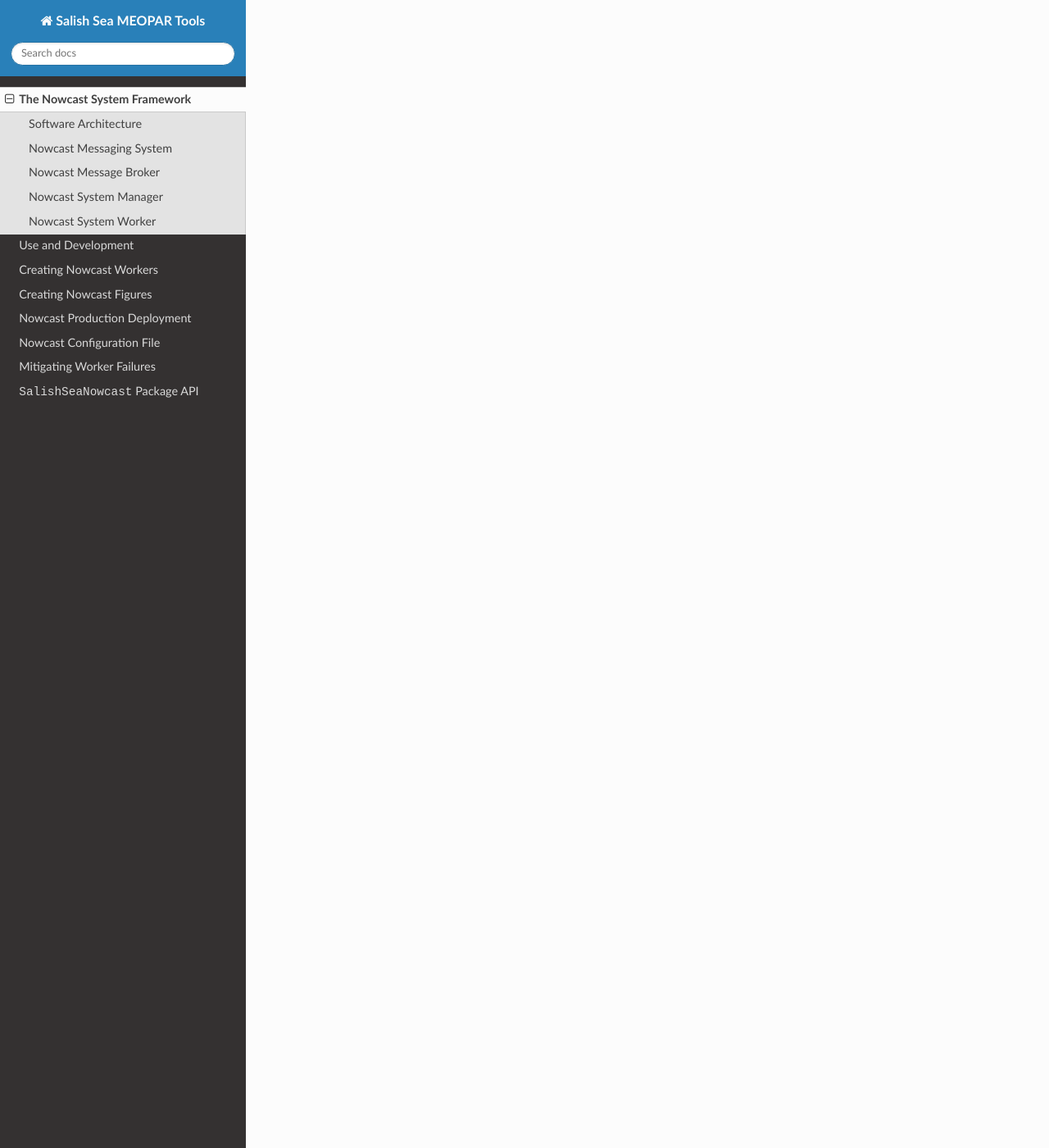
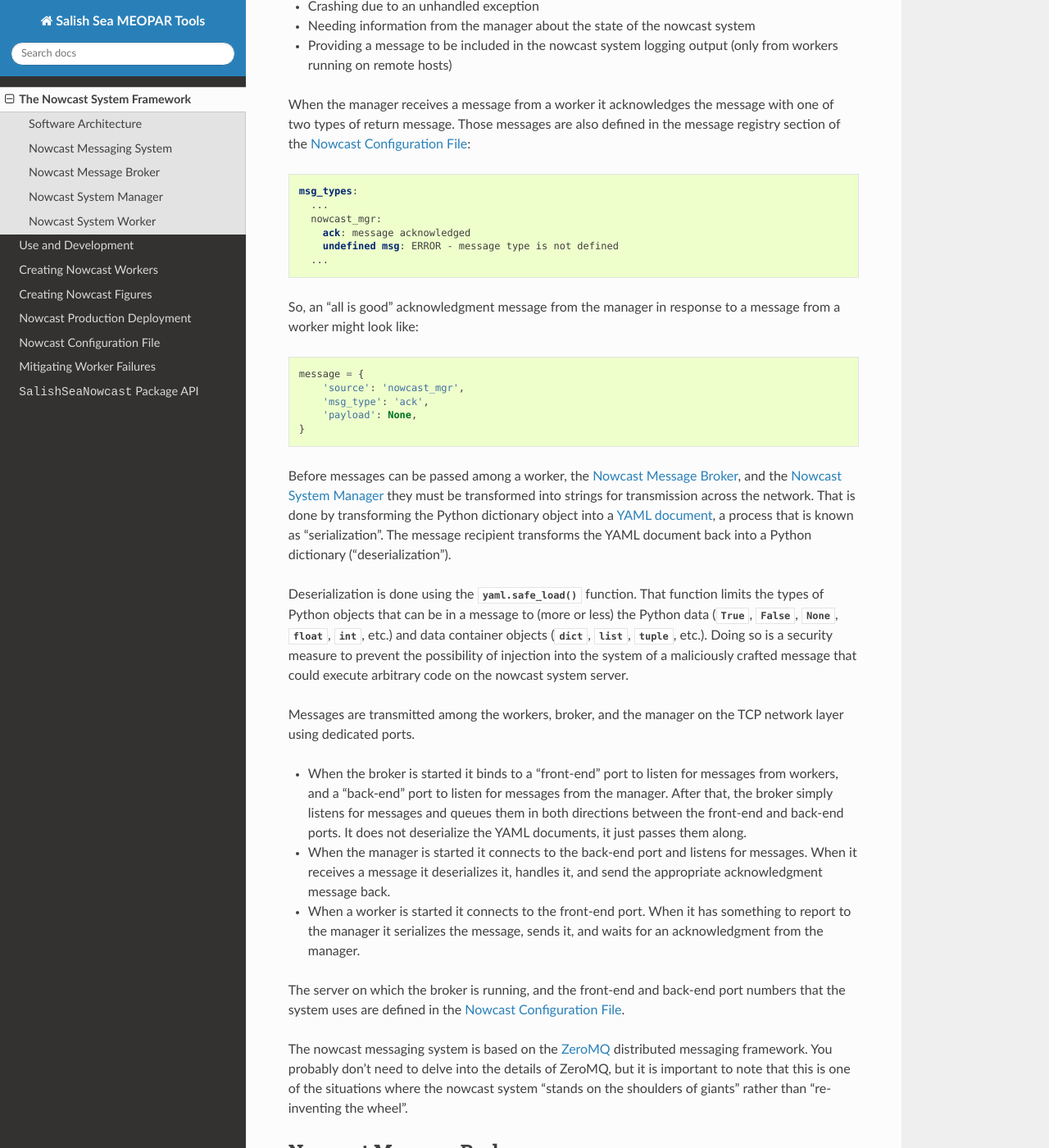
Before and after one commit to SalishSeaCast/SalishSeaNowcast, a Sphinx documentation site: the page built from docs/framework.rst, in a window 1280 px wide and 1400 px high, scrolled down 3177 px. Shown: the whole window at 82% size. Built offline with Sphinx 7.4.7 and the Read the Docs theme 2.0.0, drawn with Linux system fonts in a browser that asks for light colours; some of the changed text lies outside the part shown.

Commit message:
Add description of nowcast messaging system.

```diff
--- a/docs/framework.rst
+++ b/docs/framework.rst
@@ -86,6 +86,137 @@
 Nowcast Messaging System
 ========================
 
+Inside the code of a worker and the nowcast manager,
+a nowcast message is a Python dictionary:
+
+.. code-block:: python
+
+    message = {
+        'source': 'download_weather',
+        'msg_type': 'success 12',
+        'payload': {'12 forecast': True},
+    }
+
+The value associated with the :kbd:`source` key is the name of process that is sending the message;
+i.e. the worker name,
+or :kbd:`nowcast_mgr`.
+
+The :kbd:`msg_type` value is a key associated with the message sender in the message registry section of the :ref:`NowcastConfigFile`.
+For example,
+the message registry entries for the :py:mod:`~nowcast.workers.download_weather` worker is:
+
+.. code-block:: yaml
+
+    msg_types:
+      ...
+      download_weather:
+        success 00: 00 weather forecast ready
+        failure 00: 00 weather forecast download failed
+        success 06: 06 weather forecast ready
+        failure 06: 06 weather forecast download failed
+        success 12: 12 weather forecast ready
+        failure 12: 12 weather forecast download failed
+        success 18: 18 weather forecast ready
+        failure 18: 18 weather forecast download failed
+        crash: download_weather worker crashed
+      ...
+
+The message :kbd:`payload` value can be any Python object
+(including :py:obj:`None`)
+that can be a value in a dictionary.
+The payload value is inserted into a :kbd:`checklist` dictionary that the nowcast manager uses to maintain information about the state of the nowcast system.
+Message payloads vary markedly from one worker to another depending on what information a worker needs to convey to the manager,
+other workers,
+or nowcast system users inspecting the system state.
+
+Message exchanges are always initiated by workers.
+Workers send a message to the manager when they have something significant to report:
+
+* Successful completion of their task
+* Failure to complete their task
+* Crashing due to an unhandled exception
+* Needing information from the manager about the state of the nowcast system
+* Providing a message to be included in the nowcast system logging output
+  (only from workers running on remote hosts)
+
+When the manager receives a message from a worker it acknowledges the message with one of two types of return message.
+Those messages are also defined in the message registry section of the :ref:`NowcastConfigFile`:
+
+.. code-block:: yaml
+
+    msg_types:
+      ...
+      nowcast_mgr:
+        ack: message acknowledged
+        undefined msg: ERROR - message type is not defined
+      ...
+
+So,
+an "all is good" acknowledgment message from the manager in response to a message from a worker might look like:
+
+.. code-block:: python
+
+    message = {
+        'source': 'nowcast_mgr',
+        'msg_type': 'ack',
+        'payload': None,
+    }
+
+Before messages can be passed among a worker,
+the :ref:`NowcastMessageBroker`,
+and the :ref:`NowcastSystemManager` they must be transformed into strings for transmission across the network.
+That is done by transforming the Python dictionary object into a `YAML document`_,
+a process that is known as "serialization".
+The message recipient transforms the YAML document back into a Python dictionary
+("deserialization").
+
+.. _YAML document: http://pyyaml.org/wiki/PyYAMLDocumentation#YAMLsyntax
+
+Deserialization is done using the :py:func:`yaml.safe_load()` function.
+That function limits the types of Python objects that can be in a message to
+(more or less)
+the Python data
+(:py:obj:`True`,
+:py:obj:`False`,
+:py:obj:`None`,
+:py:obj:`float`,
+:py:obj:`int`,
+etc.)
+and data container objects
+(:py:obj:`dict`,
+:py:obj:`list`,
+:py:obj:`tuple`,
+etc.).
+Doing so is a security measure to prevent the possibility of injection into the system of a maliciously crafted message that could execute arbitrary code on the nowcast system server.
+
+Messages are transmitted among the workers,
+broker,
+and the manager on the TCP network layer using dedicated ports.
+
+* When the broker is started it binds to a "front-end" port to listen for messages from workers,
+  and a "back-end" port to listen for messages from the manager.
+  After that,
+  the broker simply listens for messages and queues them in both directions between the front-end and back-end ports.
+  It does not deserialize the YAML documents,
+  it just passes them along.
+
+* When the manager is started it connects to the back-end port and listens for messages.
+  When it receives a message it deserializes it,
+  handles it,
+  and send the appropriate acknowledgment message back.
+
+* When a worker is started it connects to the front-end port.
+  When it has something to report to the manager it serializes the message,
+  sends it,
+  and waits for an acknowledgment from the manager.
+
+The server on which the broker is running,
+and the front-end and back-end port numbers that the system uses are defined in the :ref:`NowcastConfigFile`.
+
+The nowcast messaging system is based on the `ZeroMQ`_ distributed messaging framework.
+You probably don't need to delve into the details of ZeroMQ,
+but it is important to note that this is one of the situations where the nowcast system "stands on the shoulders of giants" rather than "re-inventing the wheel".
+
 
 .. _NowcastMessageBroker:
 
```
